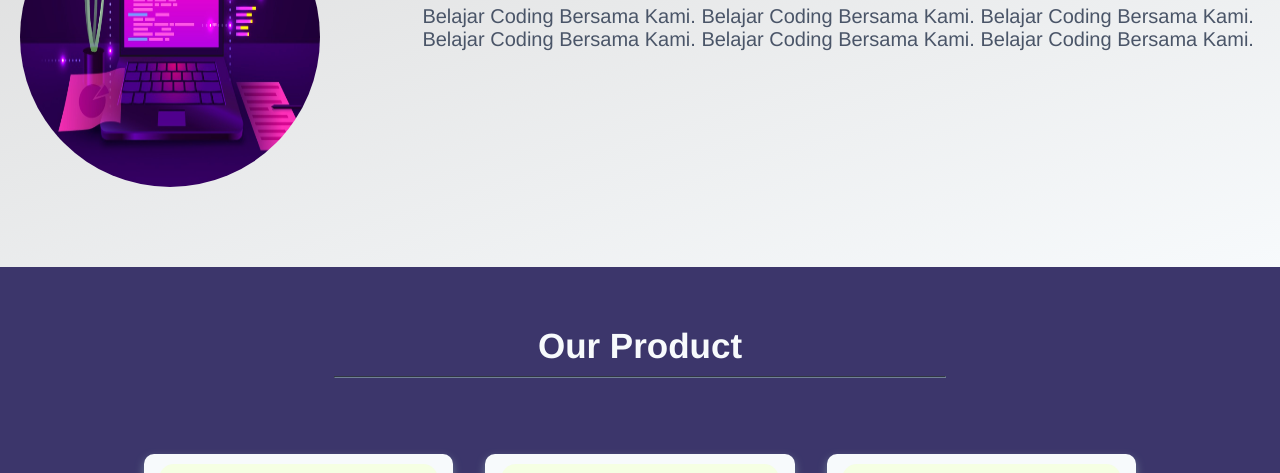
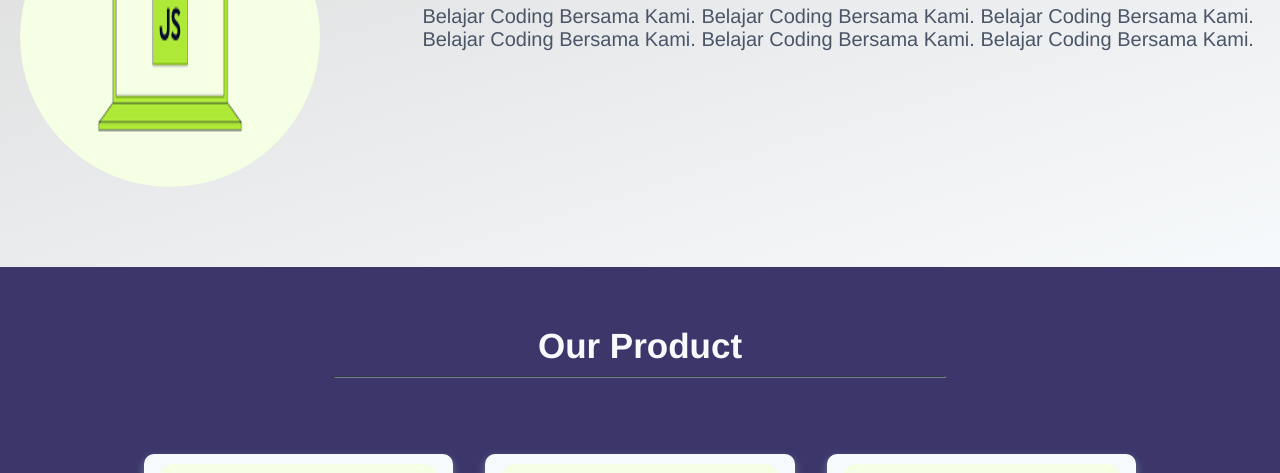
Before and after one commit to rezaprtma391/project-sass, a plain HTML site: page index.html in a window 1280 px wide. Shown: the part 627-1100 px from the top of the page. Drawn offline with Linux system fonts and the light colour scheme.

Commit message:
modified

```diff
--- a/index.html
+++ b/index.html
@@ -34,7 +34,7 @@
     <section class="about">
       <div class="grid-container">
         <div class="item-sepertiga">
-          <img src="image/1670602482212.jpeg" />
+          <img src="image/images.png" />
         </div>
         <div class="item-duapertiga">
           <h1>About Us</h1>
```
